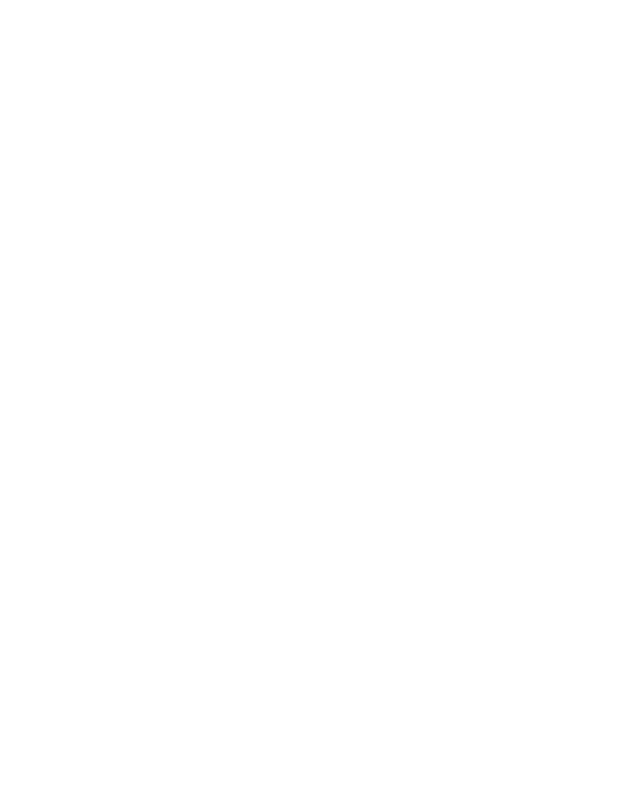
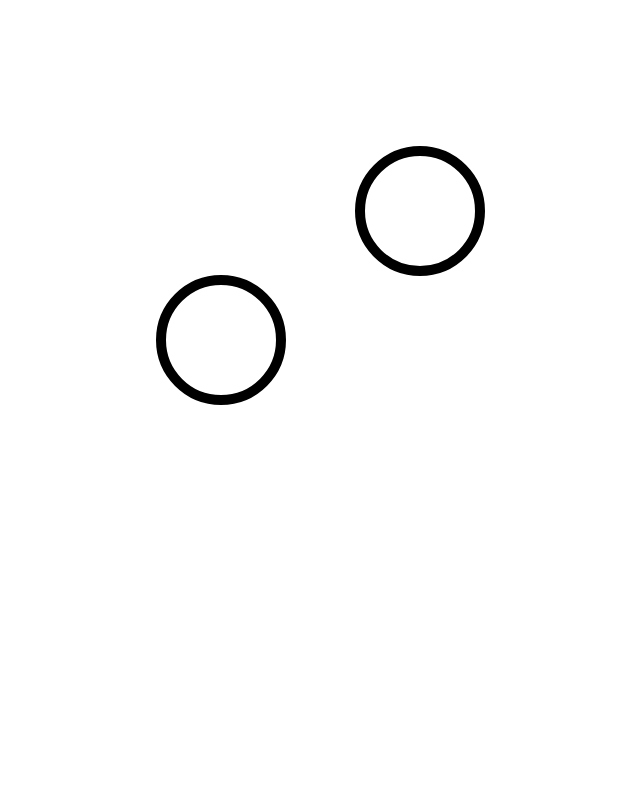
Before and after one commit to sergiocanalesm1/SR_games, a plain HTML site: page shortTerm/index.html in a window 1280 px wide. Shown: the top 800 px of the page, without its empty margins (456-1096 px from the left). Drawn offline with nearby package versions, Linux system fonts and the light colour scheme.

Commit message:
random circles

```diff
--- a/shortTerm/index.html
+++ b/shortTerm/index.html
@@ -20,6 +20,6 @@
     <script src="https://code.jquery.com/jquery-3.4.1.slim.min.js" integrity="sha384-J6qa4849blE2+poT4WnyKhv5vZF5SrPo0iEjwBvKU7imGFAV0wwj1yYfoRSJoZ+n" crossorigin="anonymous"></script>
     <script src="https://cdn.jsdelivr.net/npm/popper.js@1.16.0/dist/umd/popper.min.js" integrity="sha384-Q6E9RHvbIyZFJoft+2mJbHaEWldlvI9IOYy5n3zV9zzTtmI3UksdQRVvoxMfooAo" crossorigin="anonymous"></script>
     <script src="https://stackpath.bootstrapcdn.com/bootstrap/4.4.1/js/bootstrap.min.js" integrity="sha384-wfSDF2E50Y2D1uUdj0O3uMBJnjuUD4Ih7YwaYd1iqfktj0Uod8GCExl3Og8ifwB6" crossorigin="anonymous"></script>
-    <script src="jscript.js"></script>
+    <script src="script.js" type="text/javascript"></script>
 </body>
 </html>
--- a/shortTerm/jscript.js
+++ /dev/null
@@ -1,5 +0,0 @@
-let data = { "x_axis": 30, "y_axis": 30, "radius": 20, "color" : "green" };
-let svg = d3.select("#canvas").append("svg")
-    .attr("width","500")
-    .attr("height","500")
-    ;
--- /dev/null
+++ b/shortTerm/script.js
@@ -0,0 +1,52 @@
+let max = 1000;
+let svg = d3.select("#canvas").append("svg")
+    .attr("width",max)
+    .attr("height",max)
+    ;
+let lost = false;
+let level = 3;
+//while(!lost){
+let coordinates_buffer = [];
+let x = Math.ceil(Math.random()*max + 100)
+let y = Math.ceil(Math.random()*max + 100)
+for(let i=0; i<level;i++){
+    flag = true;
+    while(flag){ //so that no two coordinates are repeated
+        x = Math.ceil(Math.random()*max + 100)
+        y = Math.ceil(Math.random()*max + 100)
+        flag = false;
+        for(let j=0;j<coordinates_buffer.length;j++){
+            if( coordinates_buffer[j] == [x,y]){
+                flag = true;
+                break;
+            }
+        }
+    }
+    coordinates_buffer.push([x,y]);
+    console.log(coordinates_buffer);
+    svg.append("circle")
+        .attr("cx", x)
+        .attr("cy", y)
+        .attr("r", 60)
+        .attr("fill","white")
+        .style("stroke","black")
+        .attr("stroke-width","10")
+        ;
+    svg.append("text")
+        .attr("x",x)
+        .attr("y",y)
+        .text(i+1)
+        .style("font-size", "70px")
+        .attr("text-anchor","middle")
+        .attr("alignment-baseline","central")
+        ;
+}
+
+
+
+setTimeout(function(){//hide numbers after 2 seconds
+    let numbers = d3.selectAll("text")
+        .style("display","none")
+        ;
+},2000);
+//}
```
